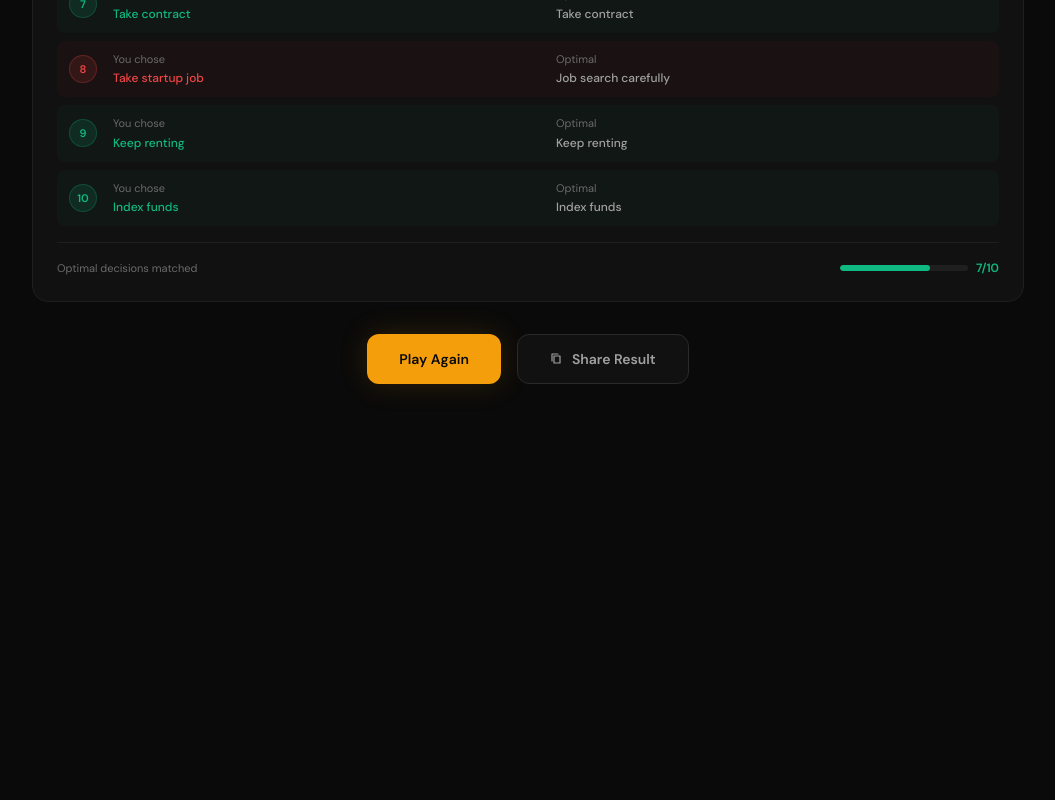
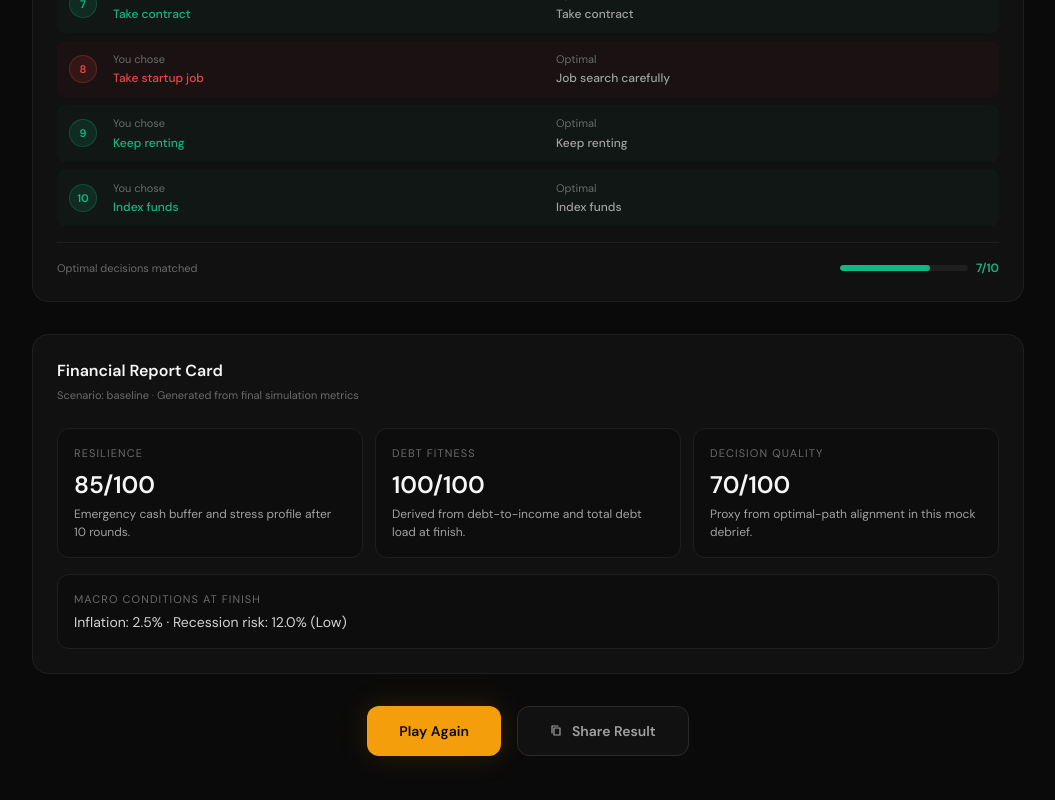
Before and after one commit to wahb-amir/finsim, a Next.js app: page /debrief in a window 1280 px wide. Shown: the part 1372-2172 px from the top of the page, without its empty margins (112-1167 px from the left). Before the commit the page ends 1852 px from the top, so only its background shows below. Built offline with nearby package versions, Linux system fonts and the light colour scheme.

Commit message:
Integrate lib/sim engine with global GameProvider Hoist GameProvider to the root layout so state persists across routes. Replace mock rounds with dynamic sim events, start scenarios from setup, and add click/keyboard selection on SwipeDecisionCard.

```diff
--- a/app/debrief/page.jsx
+++ b/app/debrief/page.jsx
@@ -2,7 +2,7 @@
 
 import { useEffect, useState } from "react";
 import { useRouter } from "next/navigation";
-import { GameProvider, useGame } from "@/context/GameContext";
+import { useGame } from "@/context/GameContext";
 import { getFinalDebrief, MOCK_DEBRIEF } from "@/lib/api";
 import dynamic from "next/dynamic";
 
@@ -10,12 +10,14 @@ const NetWorthChart = dynamic(() => import("@/components/ui/NetWorthChart"), { s
 
 function DebriefContent() {
   const router = useRouter();
-  const { playerName, metrics, roundHistory, debriefData, setDebriefData, resetGame } = useGame();
+  const { playerName, metrics, roundHistory, debriefData, setDebriefData, resetGame, scenarioId } = useGame();
   const [isLoading, setIsLoading] = useState(!debriefData);
   const [copied, setCopied] = useState(false);
 
   useEffect(() => {
     if (!debriefData) {
+      // TODO: Replace mock debrief call with streamed LLM-generated analysis
+      // using full round history + final simulation state.
       getFinalDebrief(roundHistory, metrics).then((data) => {
         setDebriefData(data);
         setIsLoading(false);
@@ -24,8 +26,16 @@ function DebriefContent() {
   }, [debriefData, roundHistory, metrics, setDebriefData]);
 
   const debrief = debriefData || MOCK_DEBRIEF;
-  const netWorth = metrics.savingsBalance + metrics.retirementBalance - metrics.totalDebt;
+  const netWorth = metrics.netWorth ?? (metrics.savingsBalance + metrics.retirementBalance - metrics.totalDebt);
   const isPositive = netWorth >= 0;
+  const optimalMatches = debrief.optimalPath.filter((x) => x.match).length;
+  const matchRate = Math.round((optimalMatches / debrief.optimalPath.length) * 100);
+  const macroRiskLabel =
+    metrics.recessionProbAnnual > 0.26
+      ? "High"
+      : metrics.recessionProbAnnual > 0.18
+      ? "Medium"
+      : "Low";
 
   const handleShare = () => {
     const text = `🎮 FinSim Result — ${playerName || "Anonymous"}\n💰 Net Worth: $${netWorth.toLocaleString()}\n📊 Credit Score: ${metrics.creditScore}\n🏦 Retirement: $${metrics.retirementBalance.toLocaleString()}\n\nPlay at finsim.app`;
@@ -223,8 +233,48 @@ function DebriefContent() {
                 />
               </div>
               <span className="text-[12px] font-bold text-[#10B981]">
-                {debrief.optimalPath.filter((x) => x.match).length}/{debrief.optimalPath.length}
+                {optimalMatches}/{debrief.optimalPath.length}
               </span>
+            </div>
+          </div>
+        </div>
+
+        {/* Report card */}
+        <div className="rounded-2xl bg-[#111111] border border-[#1F1F1F] p-6 mb-8">
+          <h2 className="font-bold text-[#F5F5F5] mb-1" style={{ fontFamily: "var(--font-display)" }}>
+            Financial Report Card
+          </h2>
+          <p className="text-[11px] text-[#6B6B6B] mb-6">
+            Scenario: {scenarioId} · Generated from final simulation metrics
+          </p>
+          <div className="grid grid-cols-1 md:grid-cols-3 gap-3">
+            <div className="rounded-xl border border-[#1F1F1F] bg-[#0D0D0D] p-4">
+              <div className="text-[11px] text-[#6B6B6B] uppercase tracking-widest mb-2">Resilience</div>
+              <div className="text-2xl font-bold text-[#F5F5F5] mb-1">{Math.round(100 - metrics.stressIndex)}/100</div>
+              <div className="text-[12px] text-[#A1A1A1]">
+                Emergency cash buffer and stress profile after 10 rounds.
+              </div>
+            </div>
+            <div className="rounded-xl border border-[#1F1F1F] bg-[#0D0D0D] p-4">
+              <div className="text-[11px] text-[#6B6B6B] uppercase tracking-widest mb-2">Debt Fitness</div>
+              <div className="text-2xl font-bold text-[#F5F5F5] mb-1">{Math.max(0, 100 - Math.round(metrics.debtToIncome))}/100</div>
+              <div className="text-[12px] text-[#A1A1A1]">
+                Derived from debt-to-income and total debt load at finish.
+              </div>
+            </div>
+            <div className="rounded-xl border border-[#1F1F1F] bg-[#0D0D0D] p-4">
+              <div className="text-[11px] text-[#6B6B6B] uppercase tracking-widest mb-2">Decision Quality</div>
+              <div className="text-2xl font-bold text-[#F5F5F5] mb-1">{matchRate}/100</div>
+              <div className="text-[12px] text-[#A1A1A1]">
+                Proxy from optimal-path alignment in this mock debrief.
+              </div>
+            </div>
+          </div>
+          <div className="mt-4 rounded-xl border border-[#1F1F1F] bg-[#0D0D0D] p-4">
+            <div className="text-[11px] text-[#6B6B6B] uppercase tracking-widest mb-1">Macro Conditions At Finish</div>
+            <div className="text-sm text-[#D1D1D1]">
+              Inflation: {(metrics.inflationAnnual * 100).toFixed(1)}% · Recession risk:{" "}
+              {(metrics.recessionProbAnnual * 100).toFixed(1)}% ({macroRiskLabel})
             </div>
           </div>
         </div>
@@ -276,9 +326,5 @@ function DebriefContent() {
 }
 
 export default function DebriefPage() {
-  return (
-    <GameProvider>
-      <DebriefContent />
-    </GameProvider>
-  );
+  return <DebriefContent />;
 }
--- a/app/layout.jsx
+++ b/app/layout.jsx
@@ -1,4 +1,5 @@
 import "./globals.css";
+import { AppProviders } from "@/components/providers/AppProviders";
 
 export const metadata = {
   title: "FinSim — Live 10 Years in 15 Minutes",
@@ -17,6 +18,7 @@ export default function RootLayout({ children }) {
         />
       </head>
       <body className="bg-[#0A0A0A] text-[#F5F5F5]">
+        <AppProviders>
           <a
             href="#main-content"
             className="sr-only focus:not-sr-only focus:fixed focus:top-4 focus:left-4 z-50 px-4 py-2 bg-[#F59E0B] text-black rounded font-medium"
@@ -24,6 +26,7 @@ export default function RootLayout({ children }) {
             Skip to main content
           </a>
           <main id="main-content">{children}</main>
+        </AppProviders>
       </body>
     </html>
   );
--- a/app/page.jsx
+++ b/app/page.jsx
@@ -1,7 +1,6 @@
 "use client";
 
 import { useRouter } from "next/navigation";
-import { GameProvider } from "@/context/GameContext";
 import { StatCard } from "@/components/ui/StatCard";
 
 function LandingContent() {
@@ -163,9 +162,5 @@ function LandingContent() {
 }
 
 export default function LandingPage() {
-  return (
-    <GameProvider>
-      <LandingContent />
-    </GameProvider>
-  );
+  return <LandingContent />;
 }
--- a/app/setup/page.jsx
+++ b/app/setup/page.jsx
@@ -2,7 +2,7 @@
 
 import { useState } from "react";
 import { useRouter } from "next/navigation";
-import { GameProvider, useGame } from "@/context/GameContext";
+import { useGame } from "@/context/GameContext";
 
 const GOALS = [
   {
@@ -35,7 +35,7 @@ const CONFIDENCE_LABELS = {
 
 function SetupContent() {
   const router = useRouter();
-  const { playerName, setPlayerName, confidence, setConfidence, goal, setGoal } = useGame();
+  const { playerName, setPlayerName, confidence, setConfidence, goal, setGoal, startSimulation } = useGame();
   const [step, setStep] = useState(1);
 
   const canProceedStep1 = playerName.trim().length >= 2;
@@ -44,6 +44,14 @@ function SetupContent() {
 
   const handleBegin = () => {
     if (!canProceedStep3) return;
+    const scenarioByGoal = {
+      "avoid-debt": "recession",
+      "build-wealth": confidence >= 4 ? "startup-founder" : "baseline",
+      "understand-basics": "single-parent",
+    };
+    const scenarioId = scenarioByGoal[goal] || "baseline";
+    const seed = Date.now();
+    startSimulation(scenarioId, seed);
     router.push("/game");
   };
 
@@ -274,9 +282,5 @@ function SetupContent() {
 }
 
 export default function SetupPage() {
-  return (
-    <GameProvider>
-      <SetupContent />
-    </GameProvider>
-  );
+  return <SetupContent />;
 }
--- /dev/null
+++ b/components/providers/AppProviders.jsx
@@ -0,0 +1,7 @@
+"use client";
+
+import { GameProvider } from "@/context/GameContext";
+
+export function AppProviders({ children }) {
+  return <GameProvider>{children}</GameProvider>;
+}
--- a/context/GameContext.jsx
+++ b/context/GameContext.jsx
@@ -1,11 +1,32 @@
 "use client";
 
 import { createContext, useContext, useReducer, useCallback } from "react";
+import { applyChoice, createNewGame } from "@/lib/sim";
+
+const TOTAL_ROUNDS = 10;
+
+function toUIMetrics(visibleMetrics, simState) {
+  return {
+    monthlyIncome: visibleMetrics.monthlyIncomeNet,
+    monthlyExpenses: visibleMetrics.monthlyExpenses,
+    savingsBalance: visibleMetrics.cash,
+    totalDebt: visibleMetrics.totalDebt,
+    creditScore: visibleMetrics.creditScore,
+    retirementBalance: simState?.portfolio?.retirement ?? 0,
+    debtToIncome: visibleMetrics.dti * 100,
+    stressIndex: visibleMetrics.stress,
+    netWorth: visibleMetrics.netWorth,
+    inflationAnnual: visibleMetrics.inflationAnnual,
+    recessionProbAnnual: visibleMetrics.recessionProbAnnual,
+    investments: visibleMetrics.investments,
+  };
+}
 
 const INITIAL_STATE = {
   playerName: "",
   confidence: 3,
   goal: "",
+  scenarioId: "baseline",
   currentRound: 1,
   selectedChoice: null,
   metrics: {
@@ -17,7 +38,14 @@ const INITIAL_STATE = {
     retirementBalance: 0,
     debtToIncome: 0,
     stressIndex: 15,
+    netWorth: 800,
+    inflationAnnual: 0.025,
+    recessionProbAnnual: 0.12,
+    investments: 0,
   },
+  simState: null,
+  currentEvent: null,
+  currentNarrative: null,
   roundHistory: [],
   advisorMessages: [],
   debriefData: null,
@@ -31,21 +59,49 @@ function gameReducer(state, action) {
       return { ...state, confidence: action.payload };
     case "SET_GOAL":
       return { ...state, goal: action.payload };
+    case "START_SIMULATION": {
+      const result = createNewGame({
+        scenarioId: action.payload.scenarioId,
+        seed: action.payload.seed,
+      });
+      return {
+        ...state,
+        scenarioId: action.payload.scenarioId,
+        currentRound: 1,
+        selectedChoice: null,
+        simState: result.state,
+        currentEvent: result.event,
+        currentNarrative: result.narrative,
+        metrics: toUIMetrics(result.metrics, result.state),
+        roundHistory: [],
+        debriefData: null,
+      };
+    }
     case "SELECT_CHOICE":
       return { ...state, selectedChoice: action.payload };
-    case "CONFIRM_CHOICE": {
-      const { choice, updatedMetrics } = action.payload;
+    case "APPLY_SIM_CHOICE": {
+      if (!state.simState || !state.currentEvent) return state;
+      const { choice } = action.payload;
+      const result = applyChoice({ state: state.simState, choice });
       const snapshot = {
         round: state.currentRound,
         choice: choice,
+        eventId: state.currentEvent.id,
+        eventTitle: state.currentEvent.title,
+        ageYears: Number(state.simState.ageYears.toFixed(1)),
         metricSnapshot: { ...state.metrics },
       };
+
+      const nextRound = Math.min(state.currentRound + 1, TOTAL_ROUNDS + 1);
       return {
         ...state,
-        metrics: updatedMetrics,
+        metrics: toUIMetrics(result.metrics, result.state),
         roundHistory: [...state.roundHistory, snapshot],
         selectedChoice: null,
-        currentRound: state.currentRound + 1,
+        currentRound: nextRound,
+        simState: result.state,
+        currentEvent: result.event,
+        currentNarrative: result.narrative,
       };
     }
     case "ADD_ADVISOR_MESSAGE":
@@ -78,9 +134,12 @@ export function GameProvider({ children }) {
   const setPlayerName = useCallback((name) => dispatch({ type: "SET_PLAYER_NAME", payload: name }), []);
   const setConfidence = useCallback((val) => dispatch({ type: "SET_CONFIDENCE", payload: val }), []);
   const setGoal = useCallback((goal) => dispatch({ type: "SET_GOAL", payload: goal }), []);
+  const startSimulation = useCallback((scenarioId, seed) => {
+    dispatch({ type: "START_SIMULATION", payload: { scenarioId, seed } });
+  }, []);
   const selectChoice = useCallback((id) => dispatch({ type: "SELECT_CHOICE", payload: id }), []);
-  const confirmChoice = useCallback((choice, updatedMetrics) =>
-    dispatch({ type: "CONFIRM_CHOICE", payload: { choice, updatedMetrics } }), []);
+  const applySimChoice = useCallback((choice) =>
+    dispatch({ type: "APPLY_SIM_CHOICE", payload: { choice } }), []);
   const addAdvisorMessage = useCallback((msg) => dispatch({ type: "ADD_ADVISOR_MESSAGE", payload: msg }), []);
   const setDebriefData = useCallback((data) => dispatch({ type: "SET_DEBRIEF_DATA", payload: data }), []);
   const resetGame = useCallback(() => dispatch({ type: "RESET_GAME" }), []);
@@ -92,8 +151,9 @@ export function GameProvider({ children }) {
         setPlayerName,
         setConfidence,
         setGoal,
+        startSimulation,
         selectChoice,
-        confirmChoice,
+        applySimChoice,
         addAdvisorMessage,
         setDebriefData,
         resetGame,
```
Also changed, not shown: app/game/page.jsx (+41 -27 lines), app/leaderboard/page.jsx (+4 -9 lines), components/game/SwipeDecisionCard.tsx (+40 -9 lines). Lines whose indentation alone changed are shown as unchanged.
